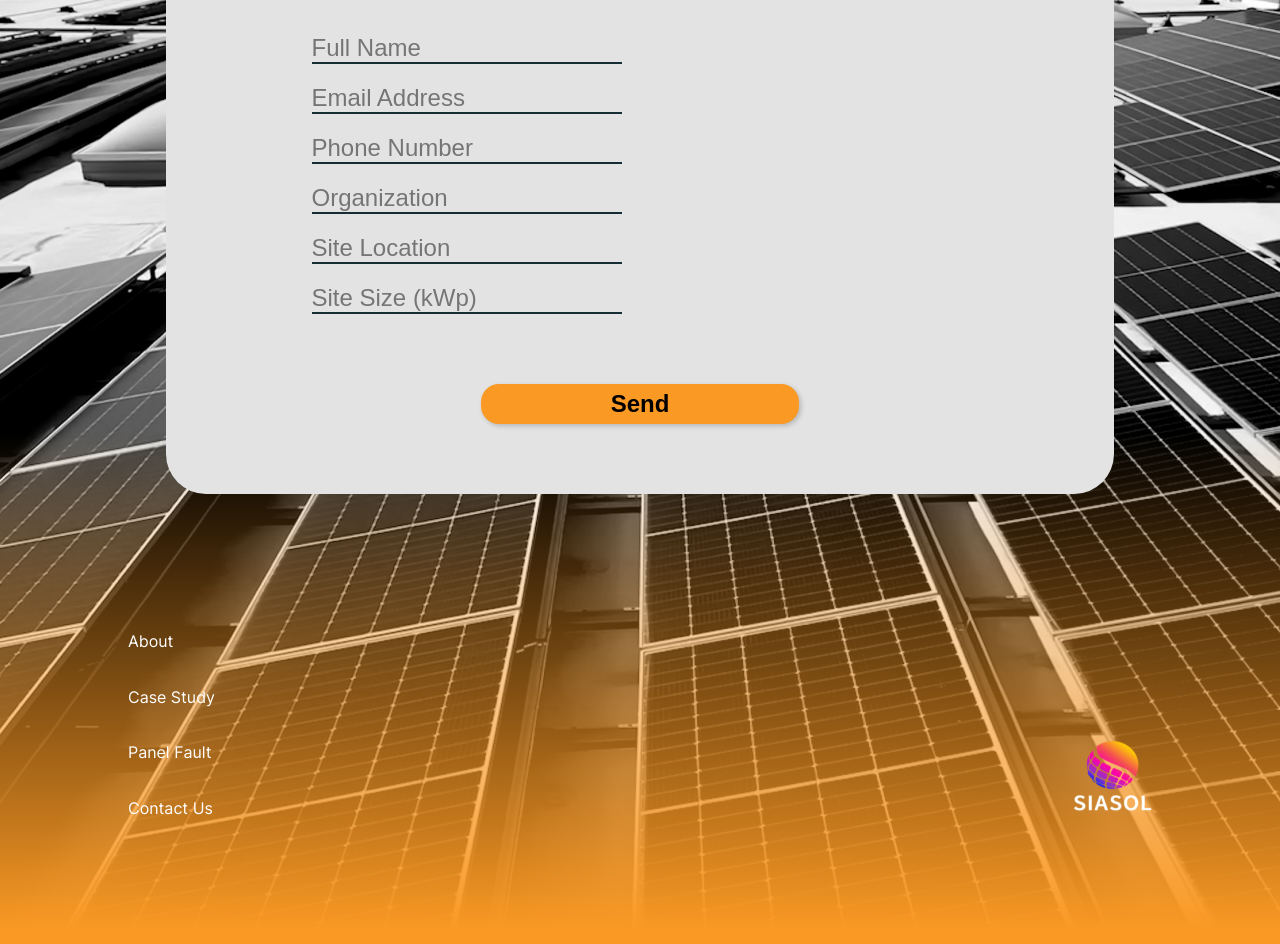
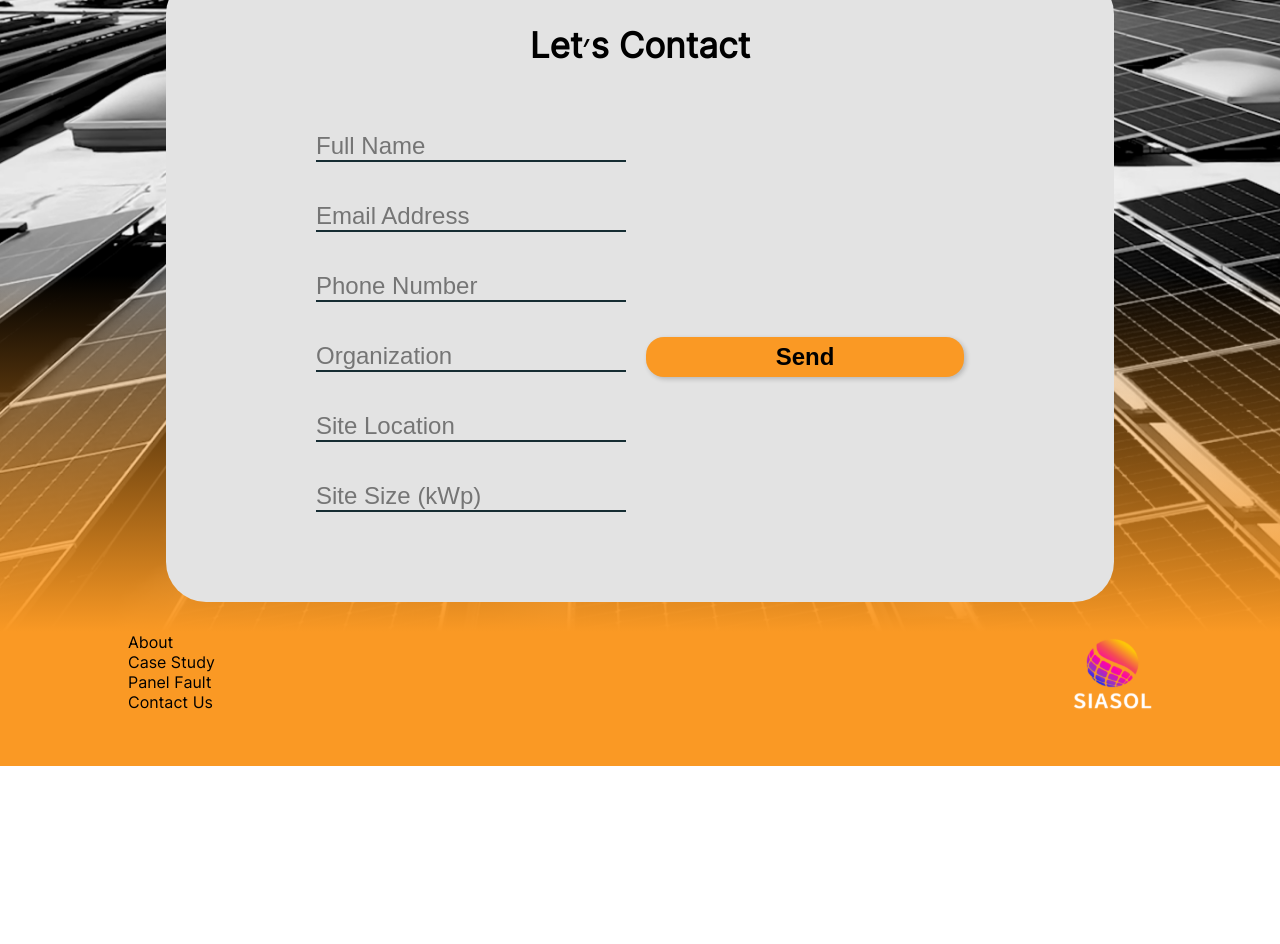
Before and after one commit to henAnmSoftware/Siasol-new, a React (Create React App) app: page / in a window 1280 px wide. Shown: the part 7460-8404 px from the top of the page. After the commit the page ends 8226 px from the top, so only its background shows below. Built offline with nearby package versions, Linux system fonts and the light colour scheme.

Commit message:
fix spaces

```diff
--- a/src/components/drone_operator/flight_path_example.tsx
+++ b/src/components/drone_operator/flight_path_example.tsx
@@ -14,10 +14,10 @@ export function FlightPathExamples({ flightPathExamples }) {
         {flightPathExamples.map((example) => {
           return (
             <div key={example.id} className="example">
-              <h6>
+              <h6 style={{marginTop: 10}} >
                 <span className="bold">{example.title}</span>
               </h6>
-              <p>{example.paragraph}</p>
+              <p style={{marginBottom: 20}}>{example.paragraph}</p>
 
               <div>
                 {isDesktopResolution ? (
--- a/src/components/drone_operator/footer.css
+++ b/src/components/drone_operator/footer.css
@@ -1,7 +1,7 @@
 .footer-section-container {
   display: flex;
   flex-direction: column;
-    height: 1242px; /* Set your desired minimum height */
+  /* height: 1242px; Set your desired minimum height */
   width: 100%;
   align-items: center;
   justify-content: center;
@@ -12,7 +12,8 @@
 .footer-inner-container {
   display: flex;
   width: 100%;
-    height: 100%;
+  /* height: 100%; */
+  gap: 30px;
   flex-direction: column;
   background-image: linear-gradient(
     to top,
@@ -28,6 +29,7 @@
   justify-content: center;
   height: 70%;
   width: 100%;
+  margin-top: 100px;
   /* border: 3px pink solid; */
 }
 
@@ -59,9 +61,15 @@
   margin-bottom: 50px;
 }
 
-  .footer-bottom-left-menu-container p {
+.footer-bottom-left-menu-container button {
   color: white;
+  border: none;
+  background-color: transparent;
+  font-size: 16px;
+  margin-bottom: 5px;
 }
+
+
 
 .footer-bottom-right-container {
   display: flex;
@@ -88,7 +96,9 @@
   width: 80px;
   /* margin-right: 30px; */
 }
-
+input[type="submit"] {
+  cursor: pointer;
+}
 @media only screen and (max-width: 767px) {
   .footer-section-container {
     flex: 1;
--- a/src/components/home_page/footer.css
+++ b/src/components/home_page/footer.css
@@ -1,7 +1,7 @@
-.footer-section-container {
+.home-footer-section-container {
     display: flex;
     flex-direction: column;
-    height: 1242px; /* Set your desired minimum height */
+    /* height: 1242px; Set your desired minimum height */
     width: 100%;
     align-items: center;
     justify-content: center;
@@ -9,10 +9,11 @@
     background-repeat: no-repeat;
   }
 
-  .footer-inner-container {
+  .home-footer-inner-container {
     display: flex;
     width: 100%;
-    height: 100%;
+    /* height: 100%; */
+    gap: 30px;
     flex-direction: column;
     background-image: linear-gradient(
       to top,
@@ -22,23 +23,24 @@
     );
   }
 
-  .footer-top-container {
+  .home-footer-top-container {
     display: flex;
     align-items: center;
     justify-content: center;
     height: 70%;
     width: 100%;
+    margin-top: 100px;
     /* border: 3px pink solid; */
   }
 
-  .footer-bottom-container {
+  .home-footer-bottom-container {
     display: flex;
     height: 30%;
     width: 100%;
     /* border: 3px green solid; */
   }
 
-  .footer-bottom-left-container {
+  .home-footer-bottom-left-container {
     display: flex;
     align-items: flex-end;
     flex: 1;
@@ -48,7 +50,7 @@
     padding-left: 10%;
   }
 
-  .footer-bottom-left-menu-container {
+  .home-footer-bottom-left-menu-container {
     display: flex;
     flex-direction: column;
     align-items: flex-start;
@@ -59,11 +61,14 @@
     margin-bottom: 50px;
   }
 
-  .footer-bottom-left-menu-container p {
+  .home-footer-bottom-left-menu-container button {
     color: white;
+    border: none;
+    background-color: transparent;
+    font-size: 16px;
+    margin-bottom: 5px;
   }
-
-  .footer-bottom-right-container {
+  .home-footer-bottom-right-container {
     display: flex;
     align-items: flex-end;
     flex: 1;
@@ -73,7 +78,7 @@
     padding-right: 10%;
   }
 
-  .footer-bottom-right-logo-container {
+  .home-footer-bottom-right-logo-container {
     display: flex;
     flex-direction: column;
     align-items: flex-end;
@@ -84,15 +89,15 @@
     margin-bottom: 50px;
   }
 
-  .logo {
+  .home-logo {
     width: 80px;
     /* margin-right: 30px; */
   }
-  input[type="submit"] {
+input[type="submit"] {
     cursor: pointer;
   }
   @media only screen and (max-width: 767px) {
-    .footer-section-container {
+    .home-footer-section-container {
       flex: 1;
       /* height: 1000px; */
       width: 100%;
@@ -101,7 +106,7 @@
       /* padding-bottom: 30px; */
     }
 
-    .footer-top-container {
+    .home-footer-top-container {
       padding-top: 20px;
     }
   }
--- a/src/components/home_page/form.css
+++ b/src/components/home_page/form.css
@@ -2,8 +2,8 @@
     display: flex;
     flex-direction: column;
     width: 948px;
-    /* height: 472px; */
-    height: fit-content;
+    height: 1000px;
+    /* height: fit-content; */
     align-items: center;
     /* justify-content: space-between; */
     border-radius: 40px;
@@ -23,7 +23,7 @@
     flex-flow: row wrap;
     width: 657px;
     /* height: 176px; */
-    max-height: fit-content;
+    /* max-height: fit-content; */
     align-items: center;
     justify-content: center;
     gap: 20px;
@@ -34,7 +34,11 @@
   .form-fields {
     display: flex;
     flex-wrap: wrap;
+    flex-direction: column;
+    /* justify-content: space-between; */
     gap: 20px;
+
+    /* border: 2px black solid; */
   }
   .form-fields input {
     border: none;
@@ -65,7 +69,7 @@
   @media only screen and (min-width: 768px) and (max-width: 1023px) {
     /* Add your tablet styles here */
     .footer-top-container {
-      height: 50%;
+      /* height: 50%; */
     }
     .lets-contact-container {
       width: 80%;
@@ -77,7 +81,7 @@
   @media only screen and (min-width: 768px) {
     /* Add your tablet styles here */
     .footer-top-container {
-      height: 50%;
+      /* height: 50%; */
     }
     .lets-contact-container {
       /* width: 80%; */
--- a/src/components/items_slider.css
+++ b/src/components/items_slider.css
@@ -5,6 +5,7 @@
   align-items: center;
   gap: 20px;
   margin-bottom: 65px;
+  padding: 10px;
 }
 
 .items-slider .text-container {
```
Lines whose indentation alone changed are shown as unchanged.
